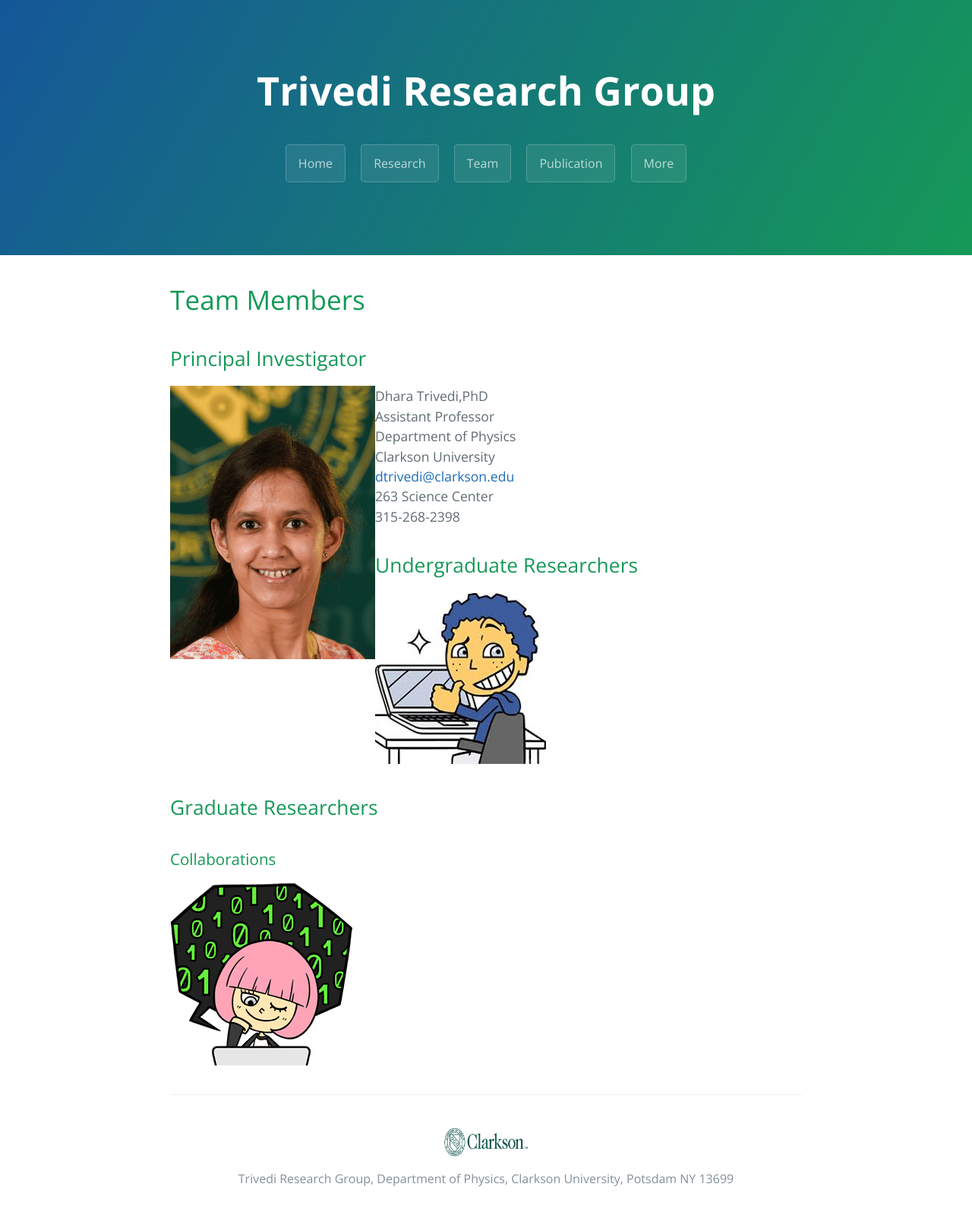
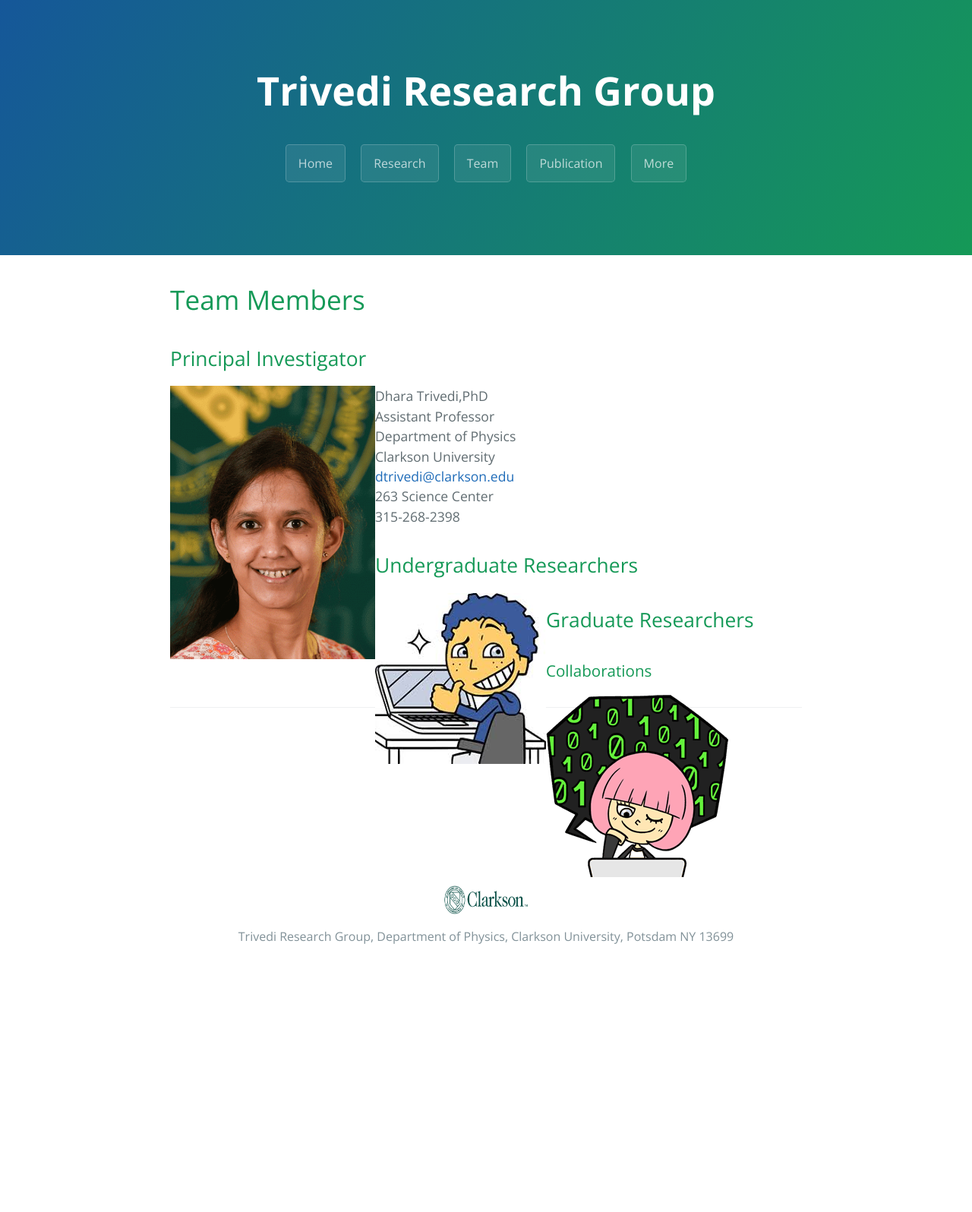
Before and after one commit to dharatrivedi/dharatrivedi.github.io, a Jekyll site: the page built from people.html, in a window 1280 px wide. Shown: the whole page at 76% size. Built offline with Jekyll 4.4.1, drawn with Linux system fonts in a browser that asks for light colours; after the commit the page ends 1277 px from its top, so only the background shows below that.

Commit message:
Update people.html

```diff
--- a/people.html
+++ b/people.html
@@ -18,11 +18,11 @@ title: {{ site.name }}
   </p>
   <p class="posts">
     <h2>Undergraduate Researchers</h2>
-    <img src="/images/Boy.jpeg" alt="BrendanBarrow">
+    <img class="img1" src="/images/Boy.jpeg" alt="BrendanBarrow">
   </p>
   <p class="posts">
     <h2>Graduate Researchers</h2>
     <h3>Collaborations</h3>
-    <img src="/images/Girl.png" alt="SraddhaAgrawal">
+    <img class="img1" src="/images/Girl.png" alt="SraddhaAgrawal">
   </p>
 </div>
```
